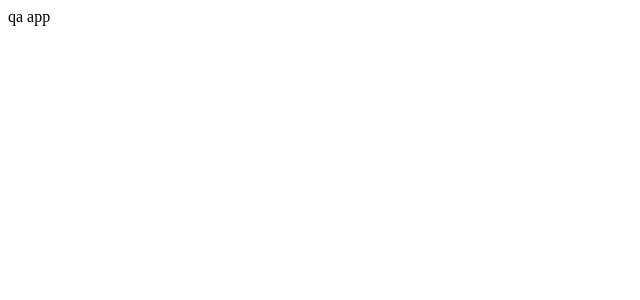
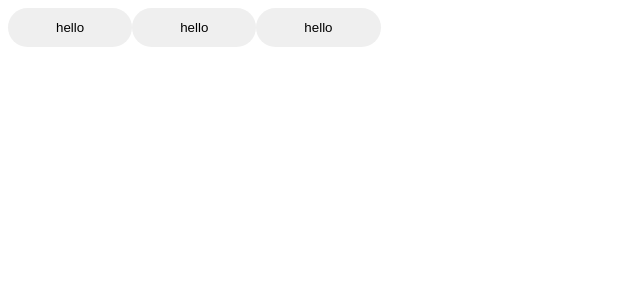
Before and after one commit to EnesOG/qa-app, a React (Create React App) app: page / in a window 1280 px wide. Shown: the top 300 px of the page, without its empty margins (0-640 px from the left). Built offline with nearby package versions, Linux system fonts and the light colour scheme.

Commit message:
Added button component and styling

```diff
--- a/src/App/Index.tsx
+++ b/src/App/Index.tsx
@@ -1,10 +1,19 @@
 import { useSelector } from "react-redux";
+import Button from "../Components/Button";
 import { qaSelector } from "../Reducers/qaReducer";
 
 const App = () => {
 	const { data } = useSelector(qaSelector);
 	console.log(data);
-	return <div>qa app</div>;
+	return (
+		<div>
+			<div>
+				<Button>hello</Button>
+				<Button variant="secondary">hello</Button>
+				<Button variant="danger">hello</Button>
+			</div>
+		</div>
+	);
 };
 
 export default App;
--- a/src/App/styling/index.scss
+++ b/src/App/styling/index.scss
@@ -1,5 +1,5 @@
 :root {
-	--main-color: #034c3c;
+	--primary-color: #034c3c;
 	--secondary-color: #a6a15e;
 	--danger-color: #93032e;
 }
--- /dev/null
+++ b/src/Components/Button.scss
@@ -0,0 +1,22 @@
+.button {
+	border: none;
+	padding: 0.75rem 3rem;
+	border-radius: 1.8rem;
+	cursor: pointer;
+	outline: none;
+
+	&__.primary {
+		background: var(--primary-color);
+		color: white;
+	}
+
+	&__.secondary {
+		background: var(--secondary-color);
+		color: white;
+	}
+
+	&__.danger {
+		background: var(--danger-color);
+		color: white;
+	}
+}
--- /dev/null
+++ b/src/Components/Button.tsx
@@ -0,0 +1,17 @@
+import { ButtonHTMLAttributes, DetailedHTMLProps } from "react";
+
+import "./Button.scss";
+
+interface ButtonProps
+	extends DetailedHTMLProps<
+		ButtonHTMLAttributes<HTMLButtonElement>,
+		HTMLButtonElement
+	> {
+	variant?: "primary" | "secondary" | "danger";
+}
+
+const Button = ({ variant = "primary", ...props }: ButtonProps) => {
+	return <button className={`button button__${variant}`} {...props} />;
+};
+
+export default Button;
```
Also changed, not shown: 1 other file (tests, documents, lock files or other folders).
